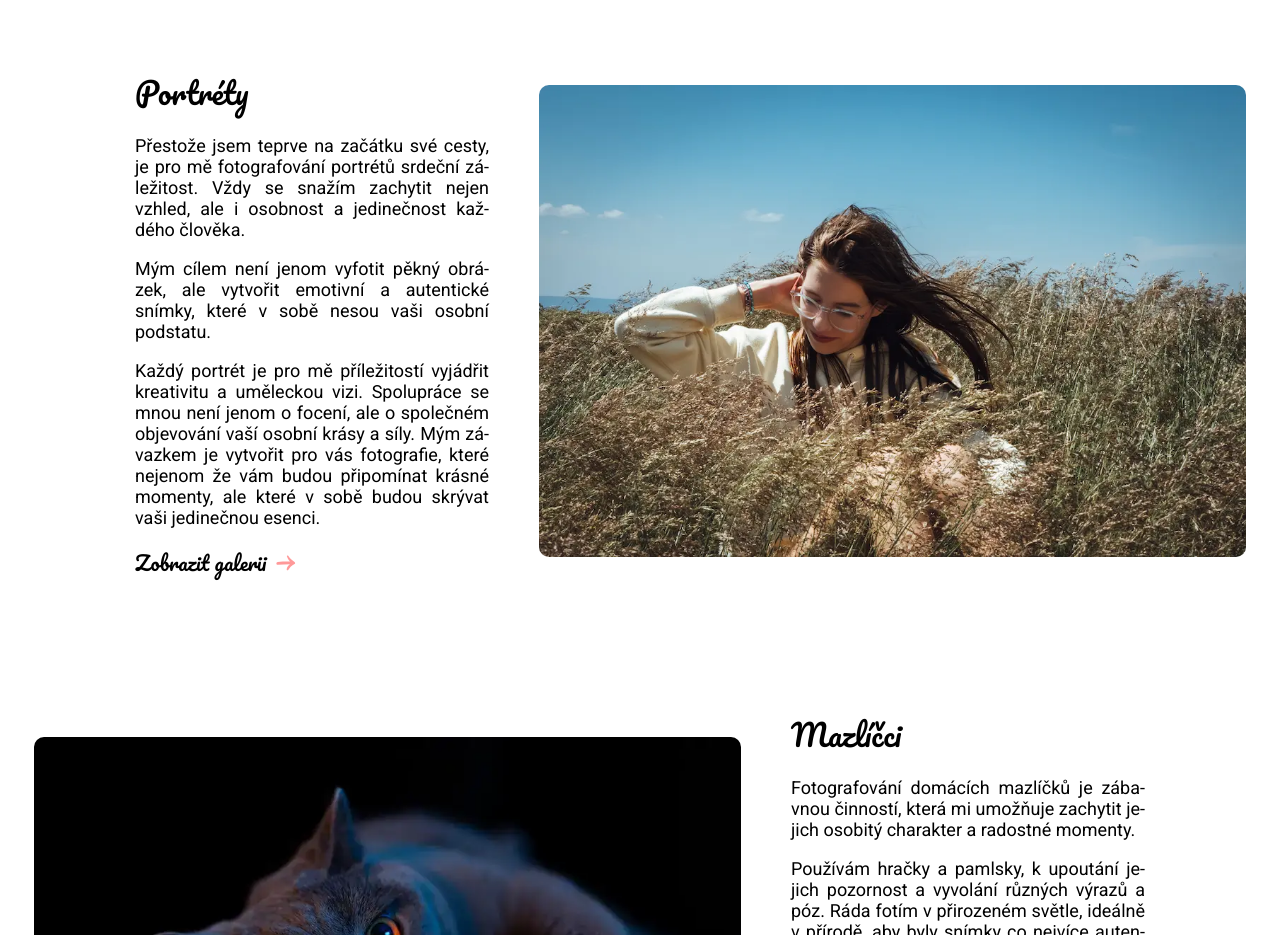
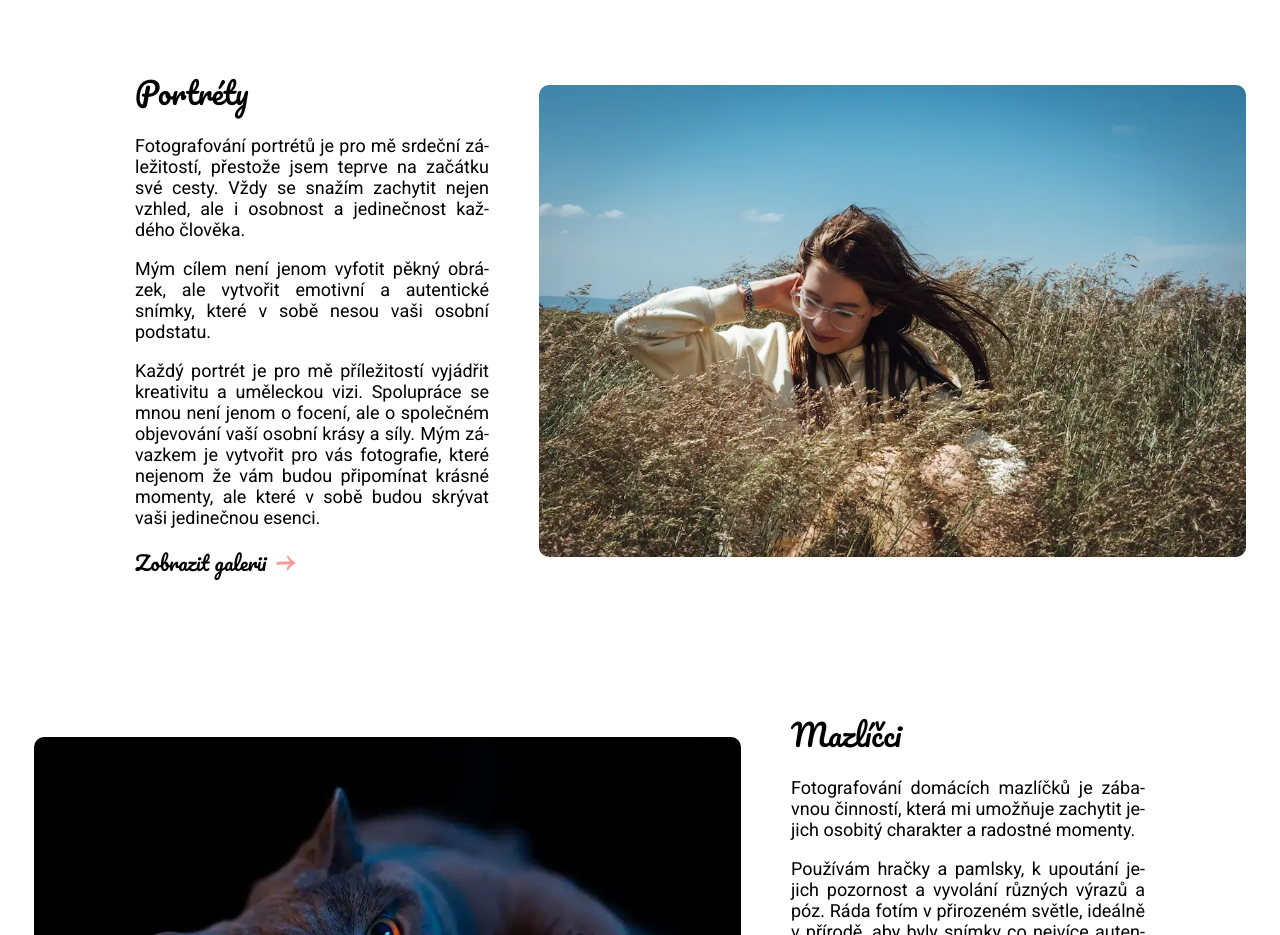
Before and after one commit to Kachull4/kacafoti, a Next.js app: page / in a window 1280 px wide. Shown: the part 1000-1935 px from the top of the page. Built offline with nearby package versions, Linux system fonts and the light colour scheme.

Commit message:
text fix

```diff
--- a/src/app/(home)/page.tsx
+++ b/src/app/(home)/page.tsx
@@ -288,10 +288,9 @@ export default function Home() {
             <div>
               <Heading>Portréty</Heading>
               <p>
-                Přestože jsem teprve na začátku své cesty, je pro mě
-                fotografování portrétů srdeční záležitost. Vždy se snažím
-                zachytit nejen vzhled, ale i osobnost a jedinečnost každého
-                člověka.
+                Fotografování portrétů je pro mě srdeční záležitostí, přestože
+                jsem teprve na začátku své cesty. Vždy se snažím zachytit nejen
+                vzhled, ale i osobnost a jedinečnost každého člověka.
               </p>
               <p>
                 Mým cílem není jenom vyfotit pěkný obrázek, ale vytvořit
```
